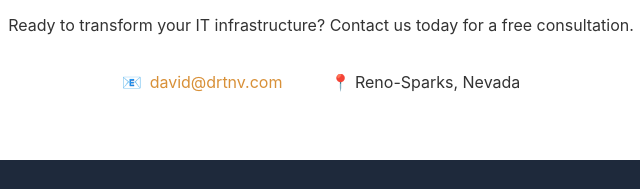
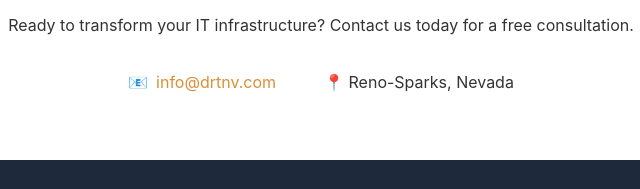
Before and after one commit to daviddiehl2/desert-ridge-website, a plain HTML site: page index.html in a window 1280 px wide. Shown: the part 1882-2071 px from the top of the page, 319-959 px from the left. Drawn offline with Linux system fonts and the light colour scheme.

Commit message:
Update index.html

```diff
--- a/index.html
+++ b/index.html
@@ -363,7 +363,7 @@
         <p>Ready to transform your IT infrastructure? Contact us today for a free consultation.</p>
         <div class="contact-info">
             <div class="contact-item">
-                📧 <a href="mailto:david@drtnv.com">david@drtnv.com</a>
+                📧 <a href="mailto:info@drtnv.com">info@drtnv.com</a>
             </div>
             <div class="contact-item">
                 📍 Reno-Sparks, Nevada
```
